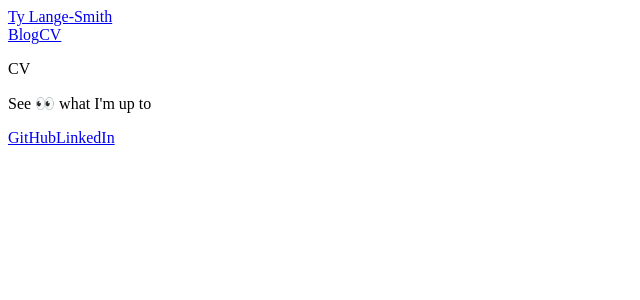
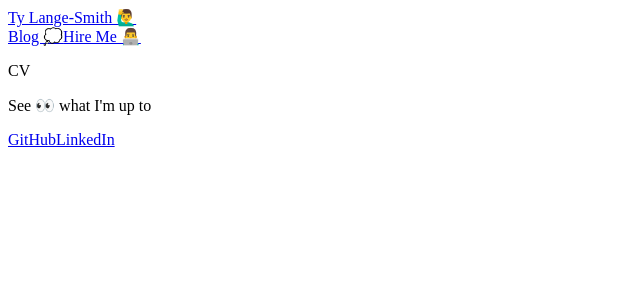
Before and after one commit to tylangesmith-organisation/tylangesmith, a Next.js app: page /cv in a window 1280 px wide. Shown: the top 300 px of the page, without its empty margins (0-640 px from the left). Built offline with nearby package versions, Linux system fonts and the light colour scheme.

Commit message:
Emoji updates

```diff
--- a/components/ui/navigation/navigation.tsx
+++ b/components/ui/navigation/navigation.tsx
@@ -8,11 +8,11 @@ const Component = () => (
     <Container>
       <div className="flex justify-between">
         <div>
-          <Title href="/">Ty Lange-Smith</Title>
+          <Title href="/">Ty Lange-Smith 🙋‍♂️</Title>
         </div>
         <div>
-          <Link href="/blog">Blog</Link>
-          <Link href="/cv">CV</Link>
+          <Link href="/blog">Blog 💭</Link>
+          <Link href="/cv">Hire Me 👨‍💻</Link>
         </div>
       </div>
     </Container>
```
